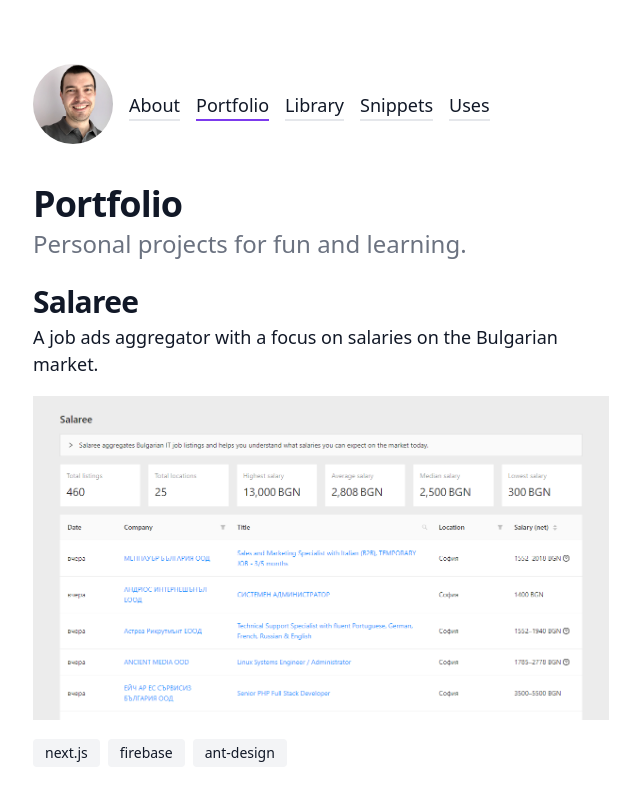
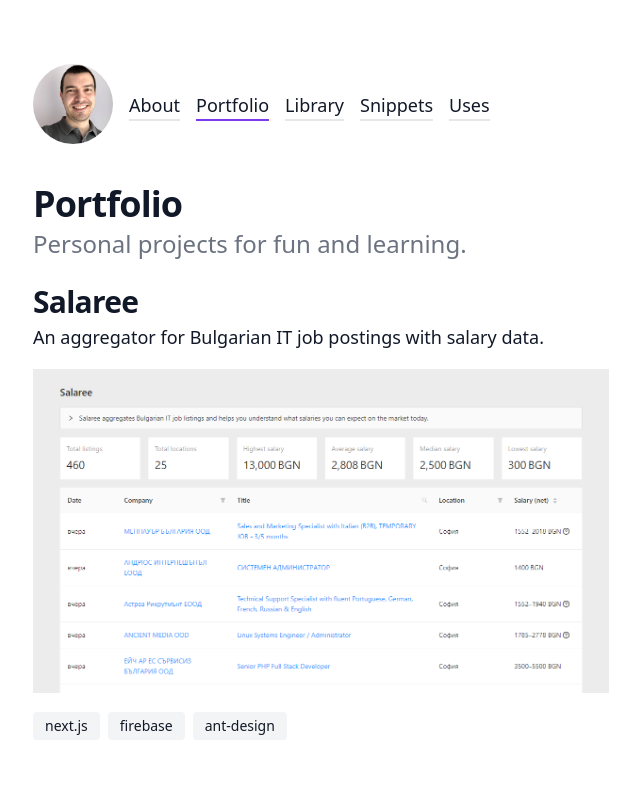
Before and after one commit to apaunchev/paunchev.com, a Next.js app: page /portfolio in a window 1280 px wide. Shown: the top 800 px of the page, without its empty margins (31-671 px from the left). Built offline with nearby package versions, Linux system fonts and the light colour scheme.

Commit message:
Update description

```diff
--- a/data/portfolio.js
+++ b/data/portfolio.js
@@ -2,7 +2,7 @@ export default [
   {
     title: 'Salaree',
     description:
-      'A job ads aggregator with a focus on salaries on the Bulgarian market.',
+      'An aggregator for Bulgarian IT job postings with salary data.',
     url: 'https://salaree.now.sh',
     tags: ['next.js', 'firebase', 'ant-design'],
     image: {
```
